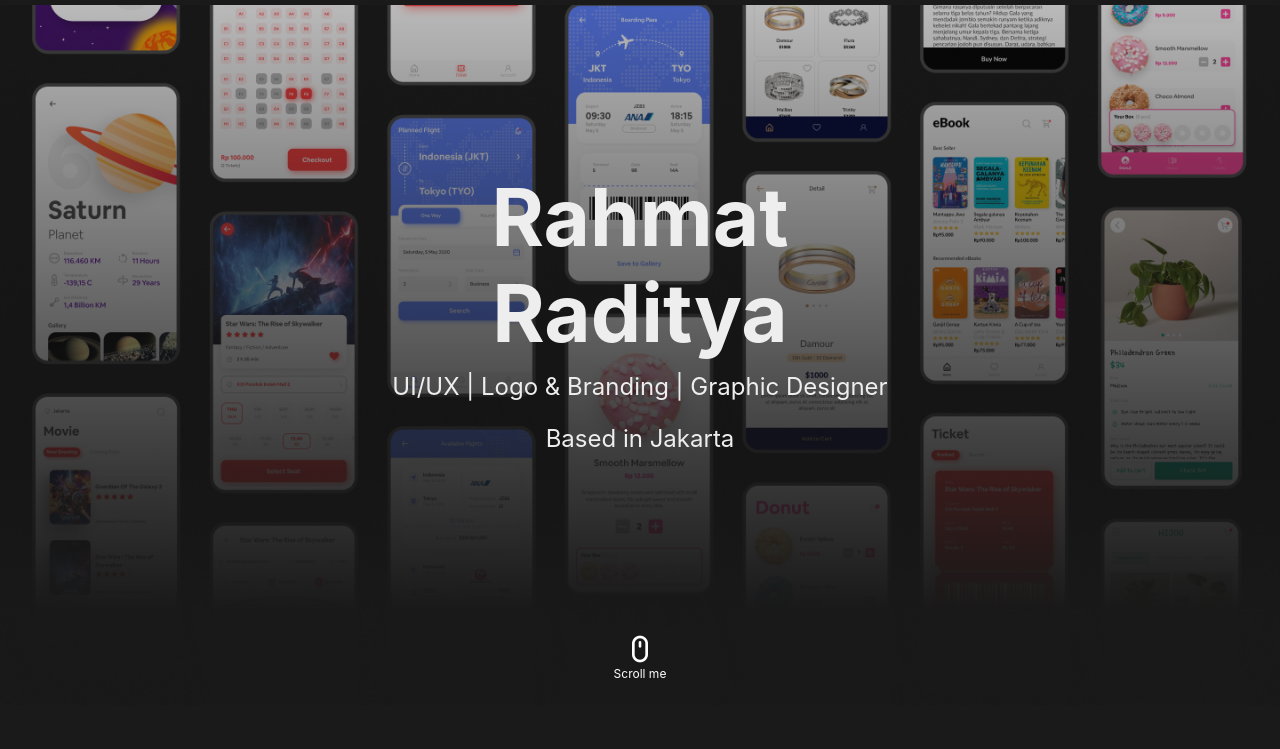
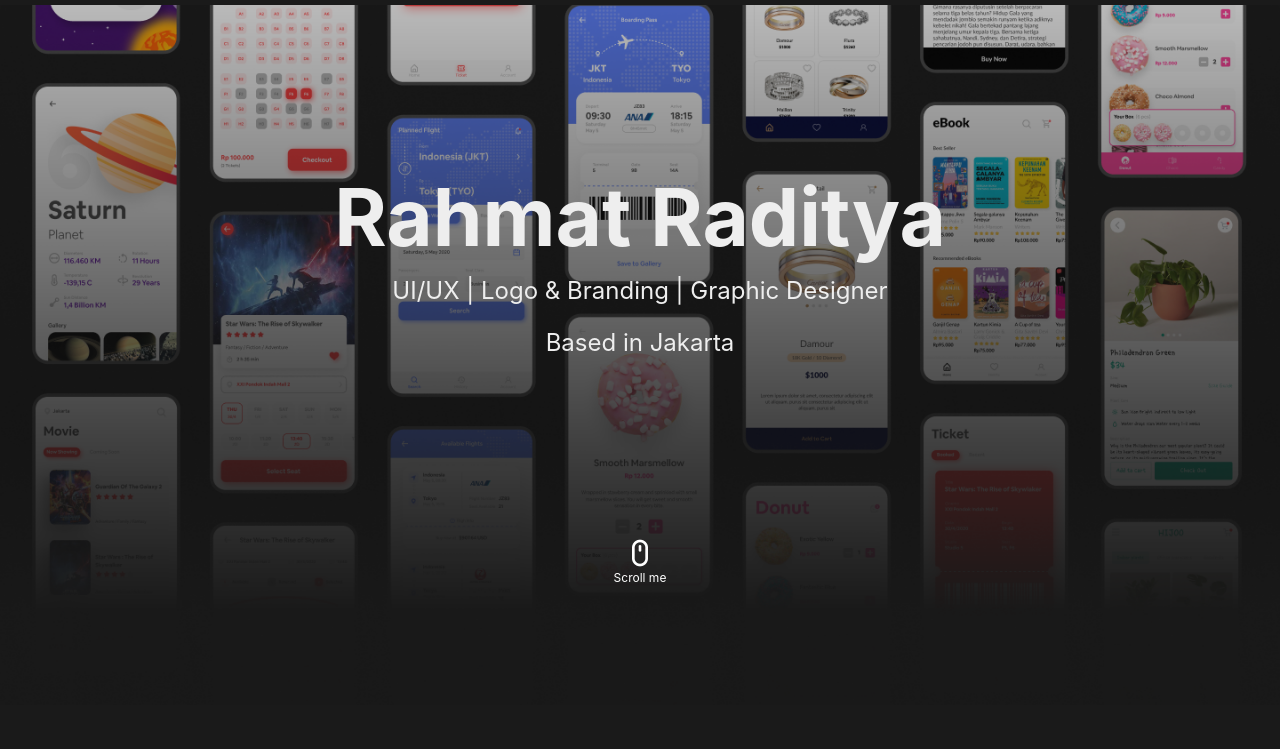
Before and after one commit to RahmatRaditya/My-Personal-Website---Responsive, a plain HTML site: page index.html in a window 1280 px wide. Shown: the part 51-800 px from the top of the page. Drawn offline with nearby package versions, Linux system fonts and the light colour scheme.

Commit message:
Update jumbotron

```diff
--- a/index.html
+++ b/index.html
@@ -58,7 +58,7 @@
 
   <!-- awal Jumbotron -->
   <div class="jumbotron text-center" id="home">
-    <h1>Rahmat <br> Raditya</h1>
+    <h1>Rahmat Raditya</h1>
     <p>UI/UX | Logo & Branding | Graphic Designer </p>
     <p>Based in Jakarta</p>
     <div class="scroll text-center">
```
